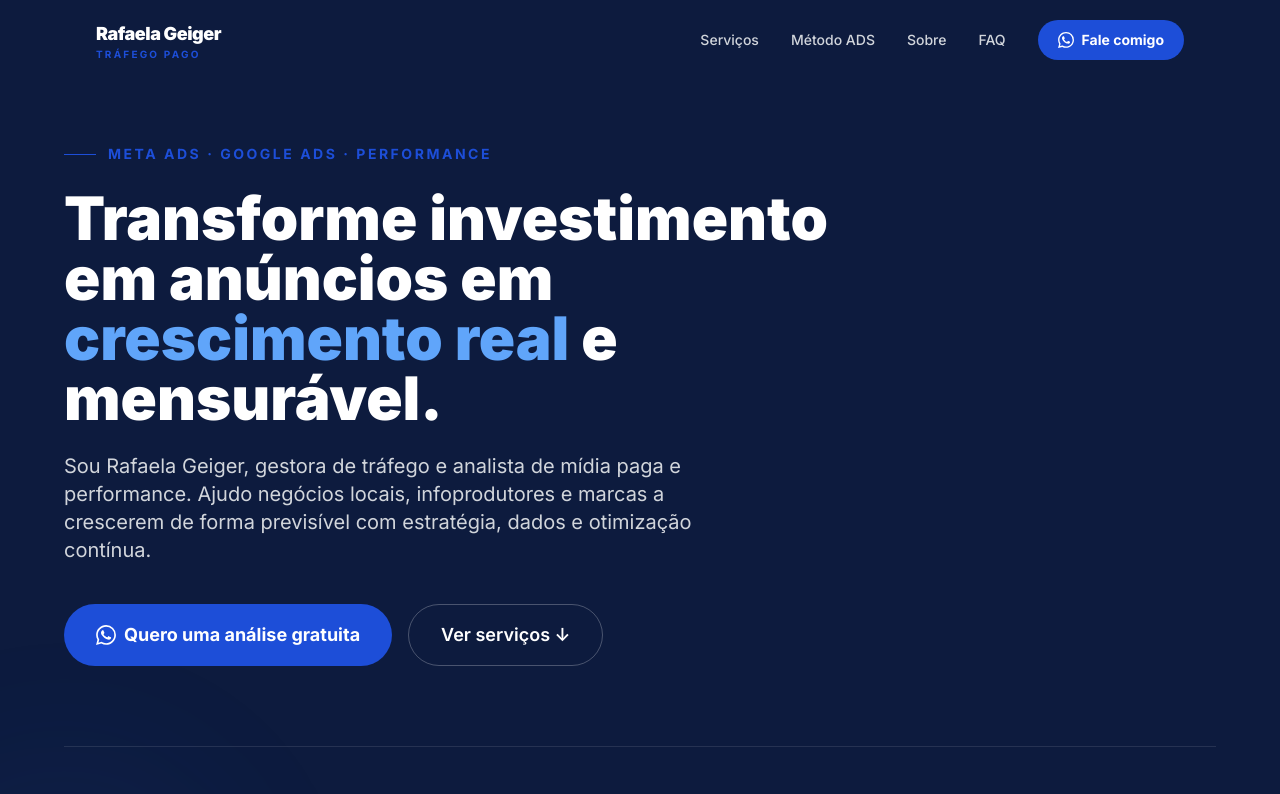
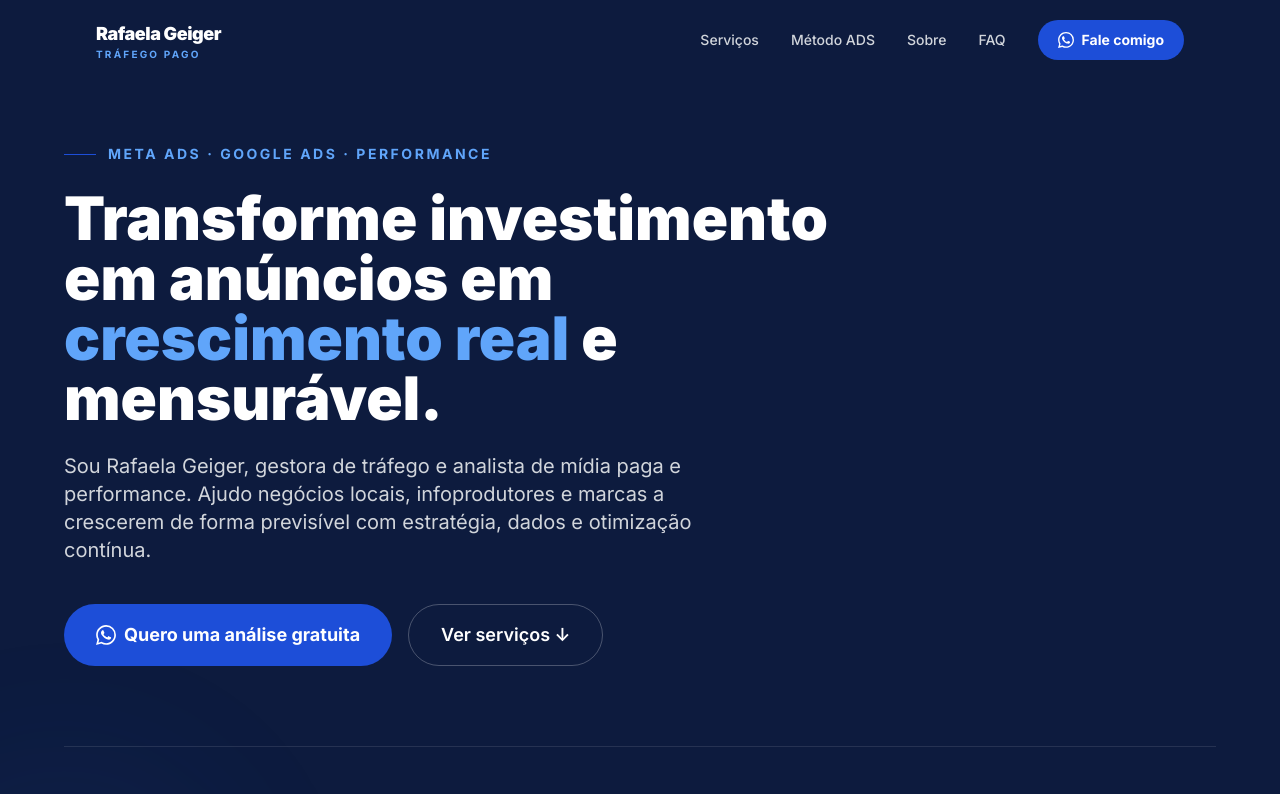
Before and after one commit to rafabelamk/rafaela-site, a Next.js app in the folder rafaela-site/: page / in a window 1280 px wide. Shown: the top 794 px of the page. Built offline with nearby package versions, Linux system fonts and the light colour scheme.

Commit message:
atualiza projeto completo

```diff
--- a/rafaela-site/app/page.js
+++ b/rafaela-site/app/page.js
@@ -134,7 +134,7 @@ export default function Home() {
         <div className="max-w-6xl mx-auto px-5 sm:px-8 flex items-center justify-between h-16 md:h-20">
           <a href="#home" className="flex flex-col leading-tight">
             <span className="text-white font-black text-lg tracking-tight">Rafaela Geiger</span>
-            <span className="text-[#1d4ed8] text-[10px] font-bold tracking-[0.22em] uppercase">Tráfego Pago</span>
+            <span className="text-blue-400 text-[10px] font-bold tracking-[0.22em] uppercase">Tráfego Pago</span>
           </a>
           <div className="hidden md:flex items-center gap-8">
             {[['#servicos','Serviços'],['#metodo','Método ADS'],['#sobre','Sobre'],['#faq','FAQ']].map(([href,label]) => (
@@ -171,7 +171,7 @@ export default function Home() {
           <div className="max-w-3xl">
             <div className="flex items-center gap-3 mb-6">
               <span className="w-8 h-px bg-[#1d4ed8]"/>
-              <span className="text-[#1d4ed8] text-sm font-bold tracking-[0.18em] uppercase">Meta Ads · Google Ads · Performance</span>
+              <span className="text-blue-400 text-sm font-bold tracking-[0.18em] uppercase">Meta Ads · Google Ads · Performance</span>
             </div>
             <h1 className="text-4xl sm:text-5xl md:text-6xl font-black text-white leading-[1.08] mb-6">
               Transforme investimento em anúncios em <span className="text-blue-400">crescimento real</span> e mensurável.
```
